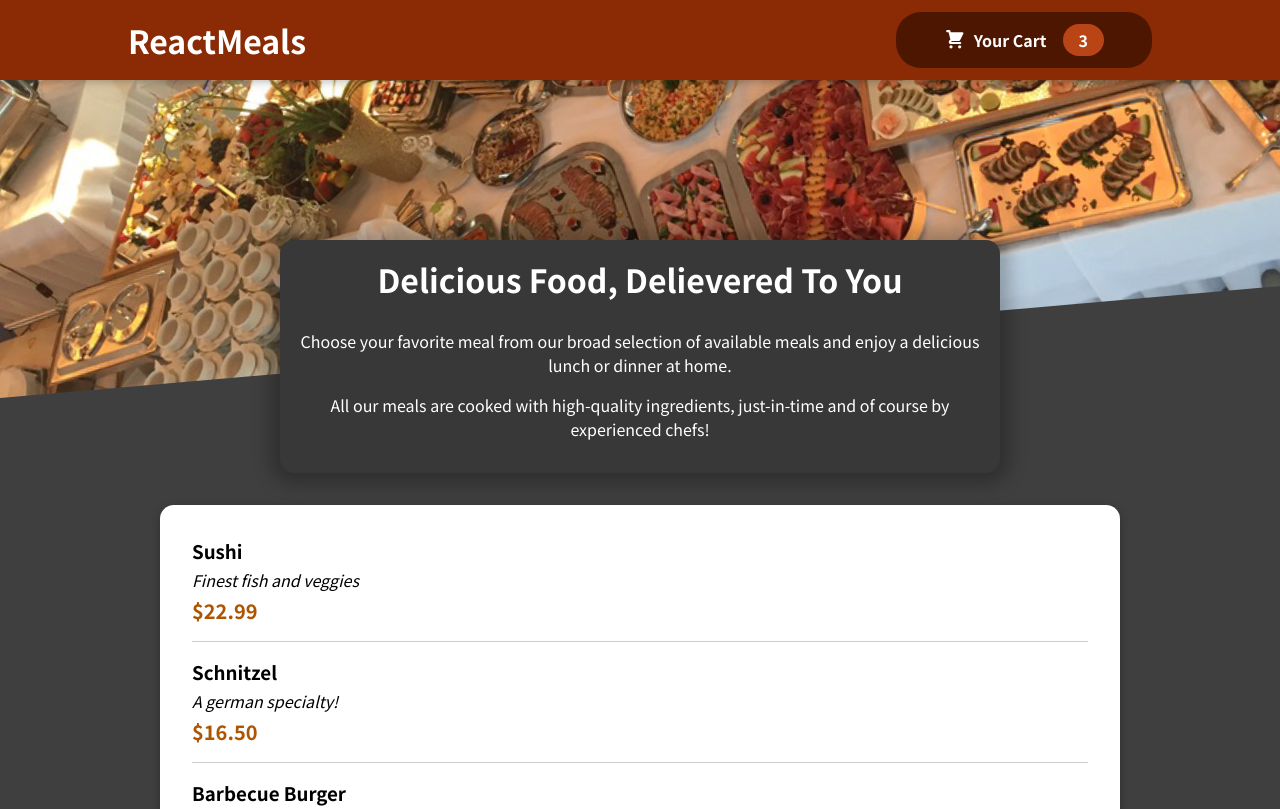
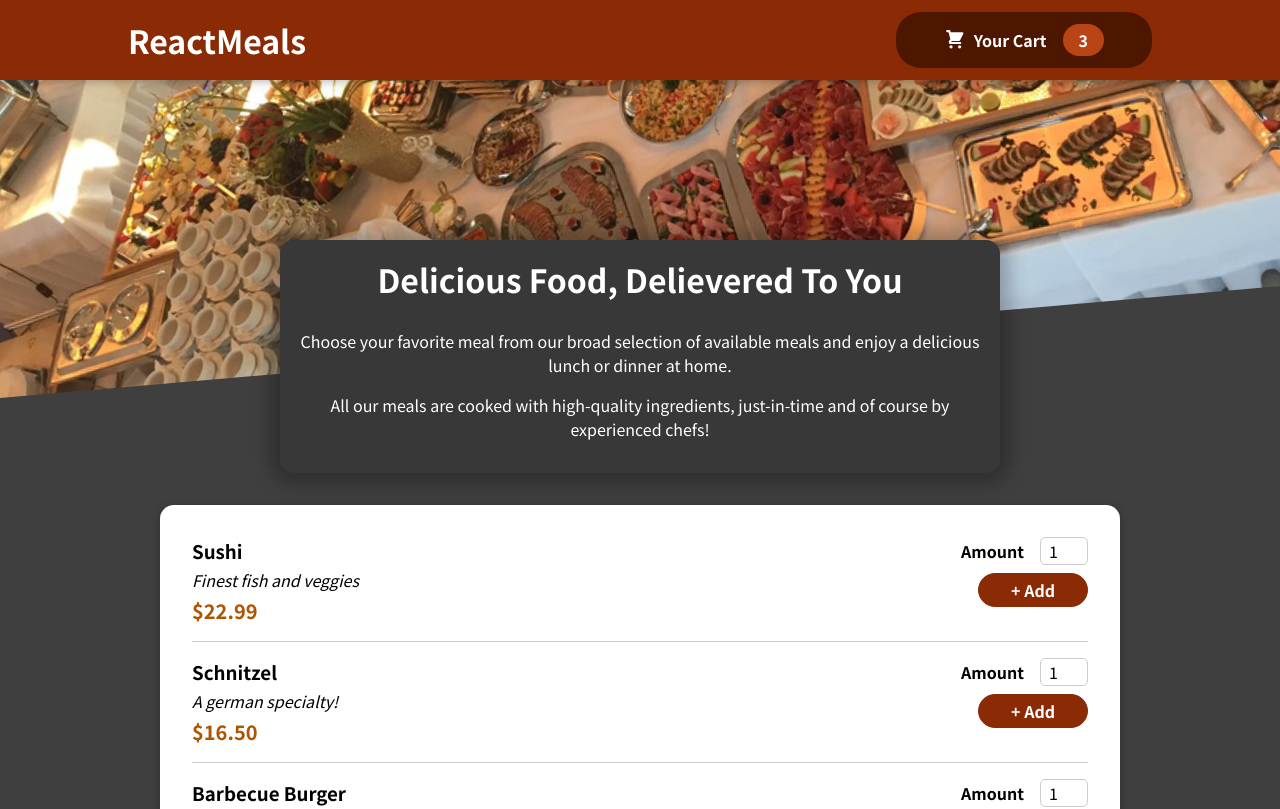
Before and after one commit to JensenYuen/React-by-Maximilian, a React (Create React App) app in the folder 06-react-food-order-app/: page / in a window 1280 px wide. Shown: the top 809 px of the page. Built offline with nearby package versions, Linux system fonts and the light colour scheme.

Commit message:
Created Form component

```diff
--- a/06-react-food-order-app/src/components/Meals/AvaliableMeals.js
+++ b/06-react-food-order-app/src/components/Meals/AvaliableMeals.js
@@ -34,6 +34,7 @@
   const mealsList = DUMMY_MEALS.map((meal) => {
     return (
       <MealItem
+        id={meal.id}
         key={meal.id}
         name={meal.name}
         description={meal.description}
--- a/06-react-food-order-app/src/components/Meals/MealItem/MealItem.js
+++ b/06-react-food-order-app/src/components/Meals/MealItem/MealItem.js
@@ -1,4 +1,5 @@
 import classes from "./MealItem.module.css"
+import MealIteamForm from "./MealItemForm";
 
 const MealItem = (props) => {
   const price = `$${props.price.toFixed(2)}`;
@@ -9,7 +10,9 @@
         <h3>{props.name}</h3>
         <div className={classes.description}>{props.description}</div>
         <div className={classes.price}>{price}</div>
-        <div></div>
+      </div>
+      <div>
+        <MealIteamForm id={props.id} />
       </div>
     </li>
   );
--- a/06-react-food-order-app/src/components/Meals/MealItem/MealItemForm.js
+++ b/06-react-food-order-app/src/components/Meals/MealItem/MealItemForm.js
@@ -0,0 +1,27 @@
+import classes from "./MealItemForm.module.css"
+import Input from "../../UI/Input";
+
+const MealIteamForm = (props) => {
+  const formSubmitHandler = (event) => {
+    event.preventDefault();
+    console.log("in form submit handler");
+  };
+
+  return (
+    <form onSubmit={formSubmitHandler} className={classes.form}>
+      <Input
+        label="Amount"
+        input={{
+          id:'amount' + props.id,
+          type:'number',
+          min:'1',
+          max:'5',
+          defaultValue: '1'
+        }}
+      />
+      <button type="submit">+ Add</button>
+    </form>
+  );
+};
+
+export default MealIteamForm;
--- /dev/null
+++ b/06-react-food-order-app/src/components/UI/Input.js
@@ -0,0 +1,12 @@
+import classes from "./Input.module.css";
+
+const Input = (props) => {
+  return (
+    <div className={classes.input}>
+      <label htmlFor={props.input.id}>{props.label}</label>
+      <input {...props.input} />
+    </div>
+  );
+};
+
+export default Input;
--- /dev/null
+++ b/06-react-food-order-app/src/components/UI/Input.module.css
@@ -0,0 +1,18 @@
+.input {
+  display: flex;
+  align-items: center;
+  margin-bottom: 0.5rem;
+}
+
+.input label {
+  font-weight: bold;
+  margin-right: 1rem;
+}
+
+.input input {
+  width: 3rem;
+  border-radius: 5px;
+  border: 1px solid #ccc;
+  font: inherit;
+  padding-left: 0.5rem;
+}
```
